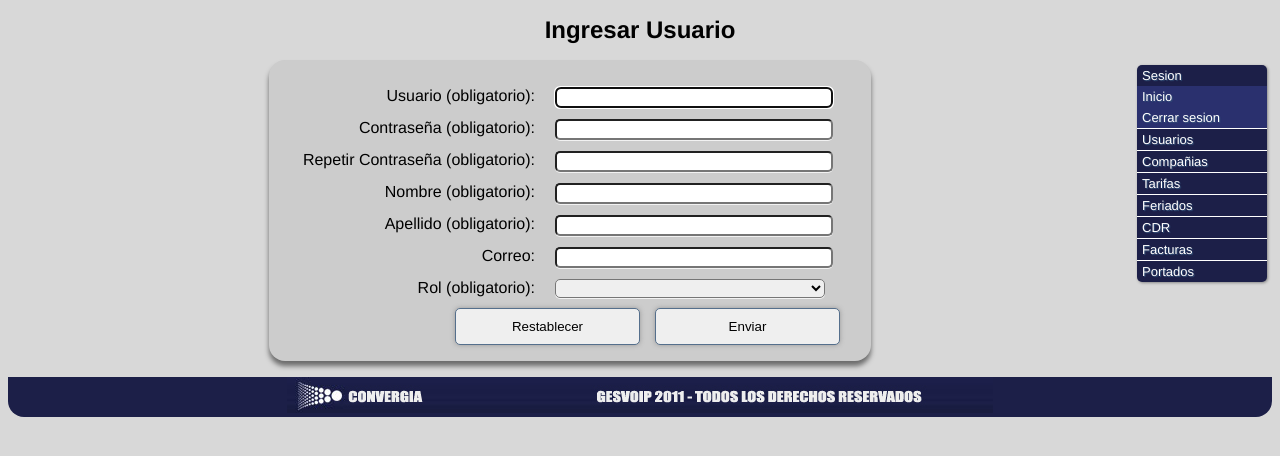
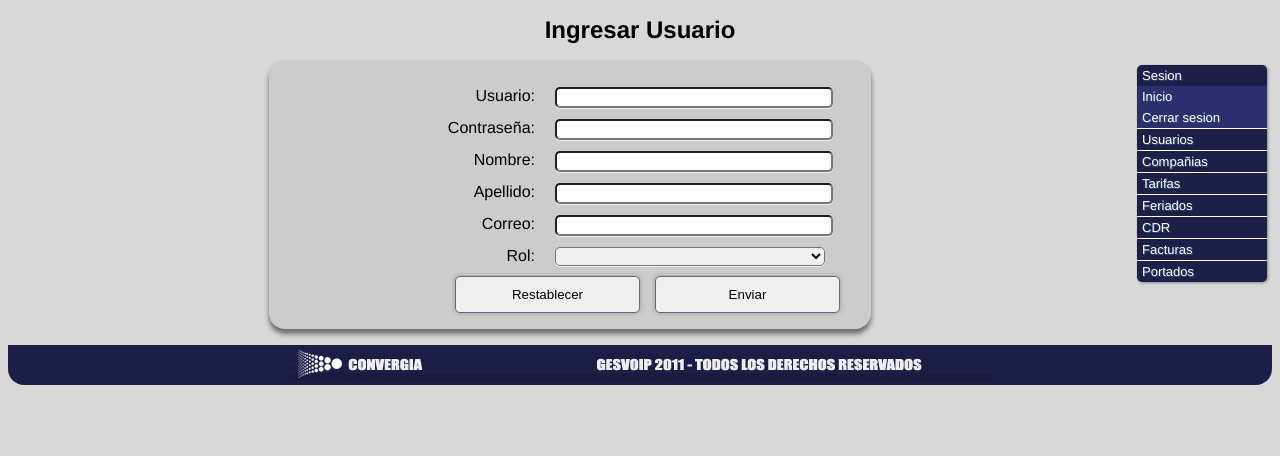
Before and after one commit to leonciokof/gesvoip, a Django app: page /ingresa_user/ in a window 1280 px wide. Shown: the part 108-564 px from the top of the page. Run offline with Django 3.2, Linux system fonts and the light colour scheme; lists and menus that the app fills with data are empty; some libraries are stand-ins or nearby versions.

Commit message:
Se agrego formulario de usuarios.

```diff
--- /dev/null
+++ b/gesvoip_project/gesvoip/forms.py
@@ -0,0 +1,26 @@
+# -*- coding: utf-8 -*-
+
+from django import forms
+
+from . import models
+
+
+class EmailTextInput(forms.widgets.TextInput):
+
+    input_type = 'email'
+
+
+class UsuariosForm(forms.ModelForm):
+
+    class Meta:
+        model = models.Usuarios
+        exclude = ('id_usuario',)
+        labels = {'password': u'Contraseña'}
+        widgets = {
+            'usuario': forms.TextInput(attrs={'required': 'required'}),
+            'password': forms.PasswordInput(attrs={'required': 'required'}),
+            'nombre': forms.TextInput(attrs={'required': 'required'}),
+            'apellido': forms.TextInput(attrs={'required': 'required'}),
+            'correo': EmailTextInput(attrs={'required': 'required'}),
+            'rol': forms.Select(attrs={'required': 'required'}),
+        }
--- a/gesvoip_project/gesvoip/templates/gesvoip/ingresa_user.html
+++ b/gesvoip_project/gesvoip/templates/gesvoip/ingresa_user.html
@@ -5,30 +5,8 @@
 
 {% block content %}
   <form id="ingresaUser" name="ingresaUser" class="formulario" method="post">
-    <label for="usuario">Usuario (obligatorio):</label>
-    <input type="text" name="usuario" id="usuario" required autofocus />
-
-    <label for="password1">Contraseña (obligatorio):</label>
-    <input name="password1" type="password" id="password1" required />
-
-    <label for="password2">Repetir Contraseña (obligatorio):</label>
-        <input name="password2" id="password2" type="password" class="text" value="" required />
-
-    <label for="nombre">Nombre (obligatorio):</label>
-    <input name="nombre" id="nombre" type="text" class='nombre' required />
-
-    <label for="apellido">Apellido (obligatorio):</label>
-    <input name="apellido" type="text" id="apellido" required />
-
-    <label for="correo">Correo:</label>
-    <input name="correo" type="email" id="correo" />
-
-    <label for="rol">Rol (obligatorio):</label>
-    <select name="rol" id="rol" required>
-      <option selected></option>
-      <option value="Operador">Operador</option>
-      <option value="Administrador">Administrador</option>
-    </select>
+    {% csrf_token %}
+    {{ form }}
     <input type="submit" name="enviar" value="Enviar" />
     <input type="reset" name="reset" value="Restablecer" />
   </form>
--- a/gesvoip_project/gesvoip/views.py
+++ b/gesvoip_project/gesvoip/views.py
@@ -1,5 +1,7 @@
 from django.contrib.auth.models import User
 from django.views import generic
+
+from . import forms, models
 
 
 class cpanel_gesvoipView(generic.TemplateView):
@@ -11,10 +13,12 @@ class cpanel_gesvoipView(generic.TemplateView):
 cpanel_gesvoip = cpanel_gesvoipView.as_view()
 
 
-class ingresa_userView(generic.TemplateView):
+class ingresa_userView(generic.CreateView):
 
     """ Vista de ingresa_user """
 
+    form_class = forms.UsuariosForm
+    model = models.Usuarios
     template_name = 'gesvoip/ingresa_user.html'
 
 ingresa_user = ingresa_userView.as_view()
```
